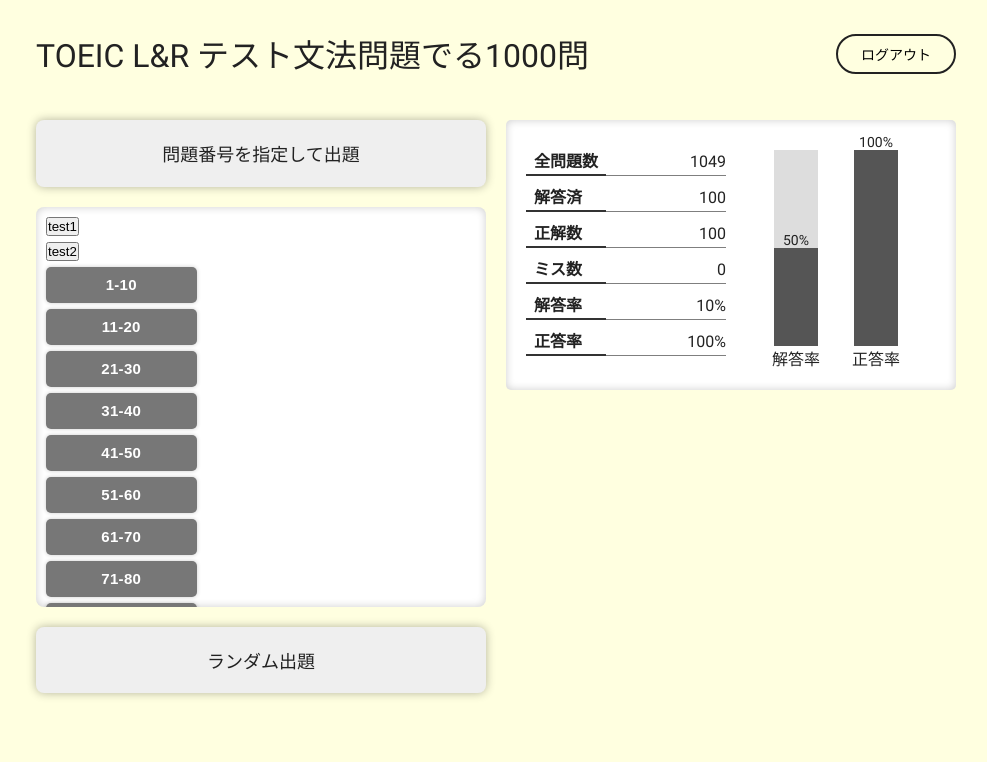
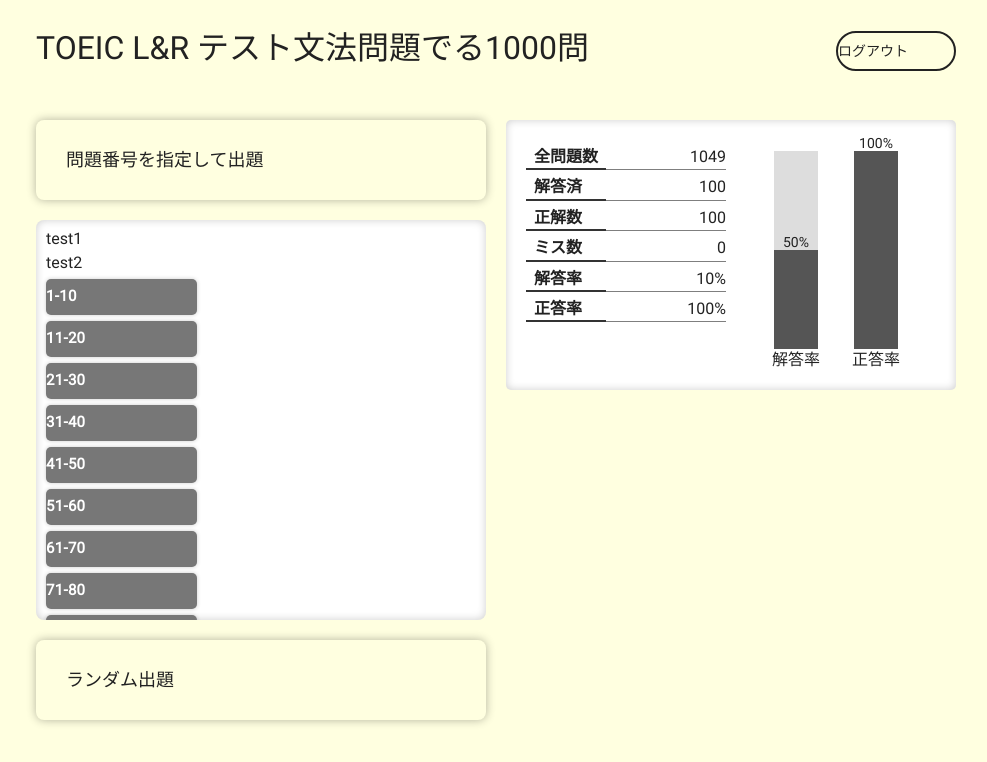
Before and after one commit to aoken0/web-english-training, a Next.js app: page /toeic_grammar in a window 1280 px wide. Shown: the top 762 px of the page, without its empty margins (144-1131 px from the left). Built offline with nearby package versions, Linux system fonts and the light colour scheme; no server answers; sample sign-in values are in the browser's storage; a web font is replaced by a local one.

Commit message:
reset.cssを作成し、styled-cssパッケージを削除

```diff
--- a/package.json
+++ b/package.json
@@ -18,8 +18,7 @@
     "papaparse": "^5.4.1",
     "react": "19.0.0-rc-66855b96-20241106",
     "react-dom": "19.0.0-rc-66855b96-20241106",
-    "styled-components": "^6.1.13",
-    "styled-reset": "^4.5.2"
+    "styled-components": "^6.1.13"
   },
   "devDependencies": {
     "@types/node": "^20",
--- a/src/app/layout.tsx
+++ b/src/app/layout.tsx
@@ -1,5 +1,6 @@
 import type { Metadata } from "next";
 import localFont from "next/font/local";
+import "./reset.css";
 import "./globals.css";
 import AuthGuard from "../components/authGuard";
 
--- /dev/null
+++ b/src/app/reset.css
@@ -0,0 +1,415 @@
+/*! destyle.css v4.0.1 | MIT License | https://github.com/nicolas-cusan/destyle.css */
+
+/* Reset box-model and set borders */
+/* ============================================ */
+
+*,
+::before,
+::after {
+  box-sizing: border-box;
+  border-style: solid;
+  border-width: 0;
+  min-width: 0;
+}
+
+/* Document */
+/* ============================================ */
+
+/**
+ * 1. Correct the line height in all browsers.
+ * 2. Prevent adjustments of font size after orientation changes in iOS.
+ * 3. Remove gray overlay on links for iOS.
+ */
+
+html {
+  line-height: 1.15; /* 1 */
+  -webkit-text-size-adjust: 100%; /* 2 */
+  -webkit-tap-highlight-color: transparent; /* 3*/
+}
+
+/* Sections */
+/* ============================================ */
+
+/**
+ * Remove the margin in all browsers.
+ */
+
+body {
+  margin: 0;
+}
+
+/**
+ * Render the `main` element consistently in IE.
+ */
+
+main {
+  display: block;
+}
+
+/* Vertical rhythm */
+/* ============================================ */
+
+p,
+table,
+blockquote,
+address,
+pre,
+iframe,
+form,
+figure,
+dl {
+  margin: 0;
+}
+
+/* Headings */
+/* ============================================ */
+
+h1,
+h2,
+h3,
+h4,
+h5,
+h6 {
+  font-size: inherit;
+  font-weight: inherit;
+  margin: 0;
+}
+
+/* Lists (enumeration) */
+/* ============================================ */
+
+ul,
+ol {
+  margin: 0;
+  padding: 0;
+  list-style: none;
+}
+
+/* Lists (definition) */
+/* ============================================ */
+
+dt {
+  font-weight: bold;
+}
+
+dd {
+  margin-left: 0;
+}
+
+/* Grouping content */
+/* ============================================ */
+
+/**
+ * 1. Add the correct box sizing in Firefox.
+ * 2. Show the overflow in Edge and IE.
+ */
+
+hr {
+  box-sizing: content-box; /* 1 */
+  height: 0; /* 1 */
+  overflow: visible; /* 2 */
+  border-top-width: 1px;
+  margin: 0;
+  clear: both;
+  color: inherit;
+}
+
+/**
+ * 1. Correct the inheritance and scaling of font size in all browsers.
+ * 2. Correct the odd `em` font sizing in all browsers.
+ */
+
+pre {
+  font-family: monospace, monospace; /* 1 */
+  font-size: inherit; /* 2 */
+}
+
+address {
+  font-style: inherit;
+}
+
+/* Text-level semantics */
+/* ============================================ */
+
+/**
+ * Remove the gray background on active links in IE 10.
+ */
+
+a {
+  background-color: transparent;
+  text-decoration: none;
+  color: inherit;
+}
+
+/**
+ * 1. Remove the bottom border in Chrome 57-
+ * 2. Add the correct text decoration in Chrome, Edge, IE, Opera, and Safari.
+ */
+
+abbr[title] {
+  text-decoration: underline dotted; /* 2 */
+}
+
+/**
+ * Add the correct font weight in Chrome, Edge, and Safari.
+ */
+
+b,
+strong {
+  font-weight: bolder;
+}
+
+/**
+ * 1. Correct the inheritance and scaling of font size in all browsers.
+ * 2. Correct the odd `em` font sizing in all browsers.
+ */
+
+code,
+kbd,
+samp {
+  font-family: monospace, monospace; /* 1 */
+  font-size: inherit; /* 2 */
+}
+
+/**
+ * Add the correct font size in all browsers.
+ */
+
+small {
+  font-size: 80%;
+}
+
+/**
+ * Prevent `sub` and `sup` elements from affecting the line height in
+ * all browsers.
+ */
+
+sub,
+sup {
+  font-size: 75%;
+  line-height: 0;
+  position: relative;
+  vertical-align: baseline;
+}
+
+sub {
+  bottom: -0.25em;
+}
+
+sup {
+  top: -0.5em;
+}
+
+/* Replaced content */
+/* ============================================ */
+
+/**
+ * Prevent vertical alignment issues.
+ */
+
+svg,
+img,
+embed,
+object,
+iframe {
+  vertical-align: bottom;
+}
+
+/* Forms */
+/* ============================================ */
+
+/**
+ * Reset form fields to make them styleable.
+ * 1. Make form elements stylable across systems iOS especially.
+ * 2. Inherit text-transform from parent.
+ */
+
+button,
+input,
+optgroup,
+select,
+textarea {
+  -webkit-appearance: none; /* 1 */
+  appearance: none;
+  vertical-align: middle;
+  color: inherit;
+  font: inherit;
+  background: transparent;
+  padding: 0;
+  margin: 0;
+  border-radius: 0;
+  text-align: inherit;
+  text-transform: inherit; /* 2 */
+}
+
+/**
+ * Correct cursors for clickable elements.
+ */
+
+button,
+[type="button"],
+[type="reset"],
+[type="submit"] {
+  cursor: pointer;
+}
+
+button:disabled,
+[type="button"]:disabled,
+[type="reset"]:disabled,
+[type="submit"]:disabled {
+  cursor: default;
+}
+
+/**
+ * Improve outlines for Firefox and unify style with input elements & buttons.
+ */
+
+:-moz-focusring {
+  outline: auto;
+}
+
+select:disabled {
+  opacity: inherit;
+}
+
+/**
+ * Remove padding
+ */
+
+option {
+  padding: 0;
+}
+
+/**
+ * Reset to invisible
+ */
+
+fieldset {
+  margin: 0;
+  padding: 0;
+  min-width: 0;
+}
+
+legend {
+  padding: 0;
+}
+
+/**
+ * Add the correct vertical alignment in Chrome, Firefox, and Opera.
+ */
+
+progress {
+  vertical-align: baseline;
+}
+
+/**
+ * Remove the default vertical scrollbar in IE 10+.
+ */
+
+textarea {
+  overflow: auto;
+}
+
+/**
+ * Correct the cursor style of increment and decrement buttons in Chrome.
+ */
+
+[type="number"]::-webkit-inner-spin-button,
+[type="number"]::-webkit-outer-spin-button {
+  height: auto;
+}
+
+/**
+ * Correct the outline style in Safari.
+ */
+
+[type="search"] {
+  outline-offset: -2px; /* 1 */
+}
+
+/**
+ * Remove the inner padding in Chrome and Safari on macOS.
+ */
+
+[type="search"]::-webkit-search-decoration {
+  -webkit-appearance: none;
+}
+
+/**
+ * 1. Correct the inability to style clickable types in iOS and Safari.
+ * 2. Fix font inheritance.
+ */
+
+::-webkit-file-upload-button {
+  -webkit-appearance: button; /* 1 */
+  font: inherit; /* 2 */
+}
+
+/**
+ * Fix appearance for Firefox
+ */
+[type="number"] {
+  -moz-appearance: textfield;
+}
+
+/**
+ * Clickable labels
+ */
+
+label[for] {
+  cursor: pointer;
+}
+
+/* Interactive */
+/* ============================================ */
+
+/*
+ * Add the correct display in Edge, IE 10+, and Firefox.
+ */
+
+details {
+  display: block;
+}
+
+/*
+ * Add the correct display in all browsers.
+ */
+
+summary {
+  display: list-item;
+}
+
+/*
+ * Remove outline for editable content.
+ */
+
+[contenteditable]:focus {
+  outline: auto;
+}
+
+/* Tables */
+/* ============================================ */
+
+/**
+1. Correct table border color inheritance in all Chrome and Safari.
+*/
+
+table {
+  border-color: inherit; /* 1 */
+  border-collapse: collapse;
+}
+
+caption {
+  text-align: left;
+}
+
+td,
+th {
+  vertical-align: top;
+  padding: 0;
+}
+
+th {
+  text-align: left;
+  font-weight: bold;
+}
--- a/src/app/toeic_grammar/page.tsx
+++ b/src/app/toeic_grammar/page.tsx
@@ -3,7 +3,6 @@
 import { SelectQuestionByNum } from "@/components/QuestionSelectArea"
 import styled from "styled-components"
 import { useRouter } from "next/navigation"
-import "styled-reset"
 
 const ToeicGrammar = () => {
   const router = useRouter()
--- a/src/app/top/page.tsx
+++ b/src/app/top/page.tsx
@@ -1,6 +1,5 @@
 "use client"
 import styled from "styled-components"
-import "styled-reset"
 import { GlobalWrapper, LRContentWrapper, LContentWrapper, RContentWrapper, BigButton } from "@/components/GlobalComponents"
 import { useRouter } from "next/navigation"
 // import { useAuth }
```
Also changed, not shown: 2 other files (tests, documents, lock files or other folders).
